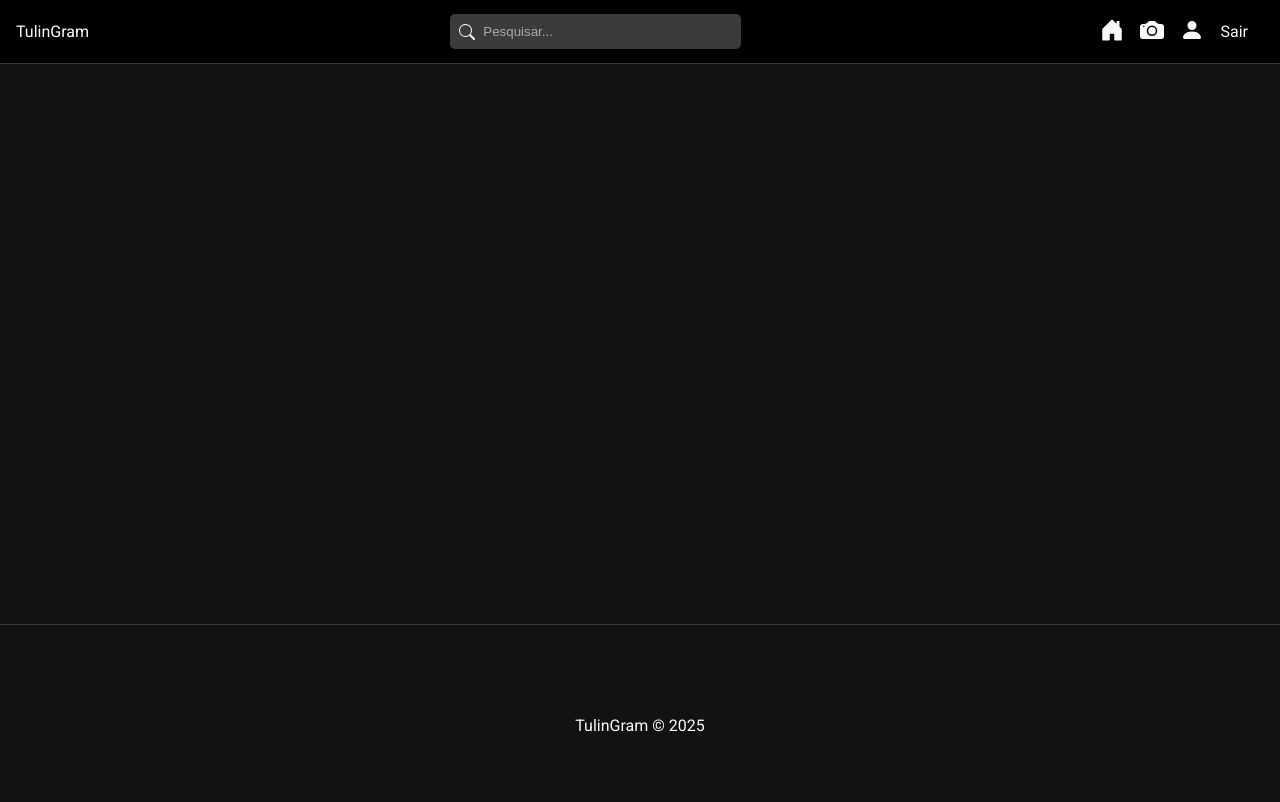
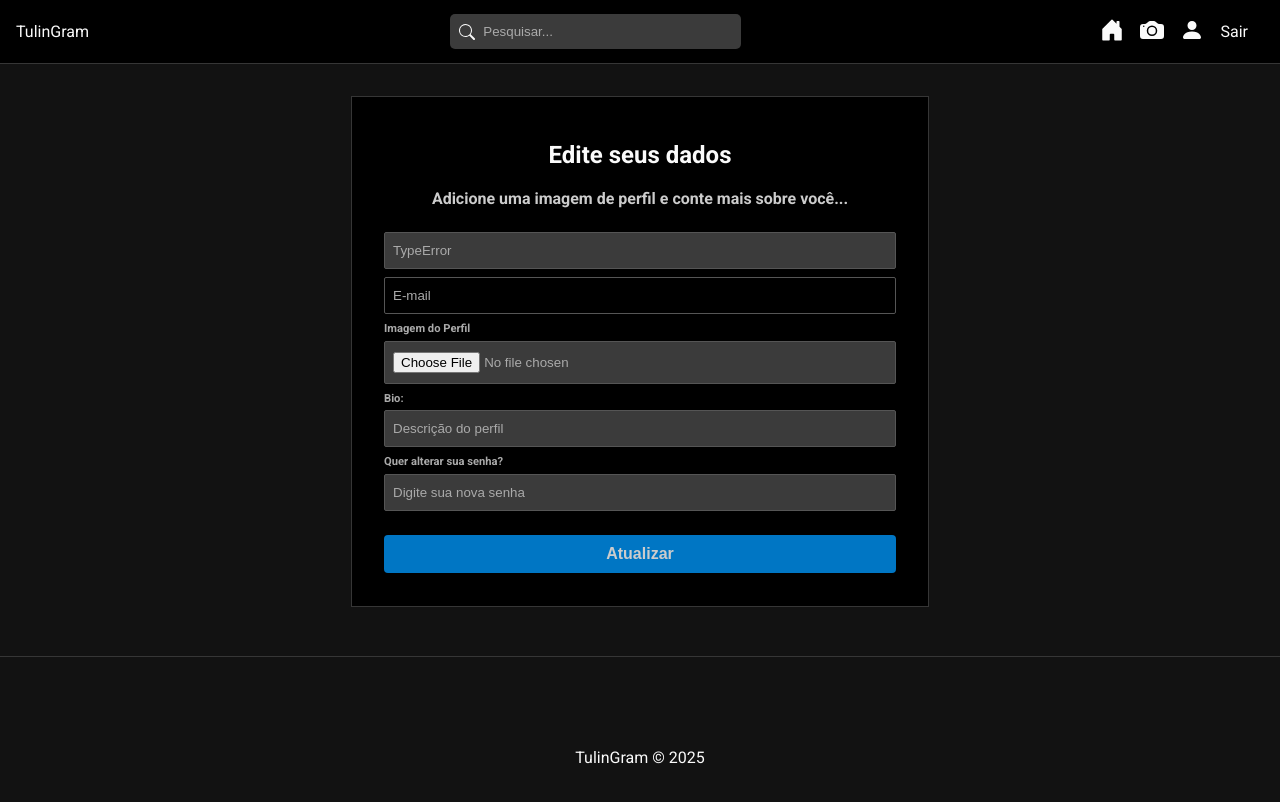
Before and after one commit to marcotuliochaves/TulinGram, a React (Vite) app in the folder frontend/: page /profile in a window 1280 px wide. Shown: the top 802 px of the page. Built offline with nearby package versions, Linux system fonts and the light colour scheme; no server answers; sample sign-in values are in the browser's storage.

Commit message:
feat: Atualização de perfil do usuário

```diff
--- a/frontend/src/App.jsx
+++ b/frontend/src/App.jsx
@@ -14,6 +14,7 @@
 import Home from "./pages/Home/Home";
 import Login from "./pages/Auth/Login";
 import Register from "./pages/Auth/Register";
+import EditProfile from "./pages/EditProfile/EditProfile";
 
 function App() {
   const { auth, loading } = useAuth();
@@ -32,6 +33,10 @@
             element={auth ? <Home /> : <Navigate to="/login" />}
           />
           <Route
+            path="/profile"
+            element={auth ? <EditProfile /> : <Navigate to="/login" />}
+          />
+          <Route
             path="/login"
             element={!auth ? <Login /> : <Navigate to="/" />}
           />
--- /dev/null
+++ b/frontend/src/pages/EditProfile/EditProfile.css
@@ -0,0 +1,19 @@
+#edit-profile {
+  border: 1px solid #363636;
+  background-color: #000;
+  padding: 1.5em 2em;
+  max-width: 40%;
+  margin: 2em auto;
+  text-align: center;
+}
+
+.subtitle {
+  color: #ccc;
+}
+
+.profile-image {
+  width: 150px;
+  height: 150px;
+  border-radius: 50%;
+  margin-bottom: 1em;
+}
--- /dev/null
+++ b/frontend/src/pages/EditProfile/EditProfile.jsx
@@ -0,0 +1,144 @@
+import "./EditProfile.css";
+
+import { uploads } from "../../utils/config";
+
+// Hooks
+import { useEffect, useState } from "react";
+import { useSelector, useDispatch } from "react-redux";
+
+// Redux
+import { profile, resetMessage, updateProfile } from "../../slices/userSlice";
+
+// Components
+import Message from "../../components/Message";
+
+const EditProfile = () => {
+  const dispatch = useDispatch();
+
+  const { user, message, error, loading } = useSelector((state) => state.user);
+
+  const [name, setName] = useState("");
+  const [email, setEmail] = useState("");
+  const [password, setPassword] = useState("");
+  const [profileImage, setProfileImage] = useState("");
+  const [bio, setBio] = useState("");
+  const [previewImage, setPreviewImage] = useState("");
+
+  // States
+
+  // Load user data
+  useEffect(() => {
+    dispatch(profile());
+  }, [dispatch]);
+
+  // Fill form with user data
+  useEffect(() => {
+    if (user) {
+      setName(user.name);
+      setEmail(user.email);
+      setBio(user.bio);
+    }
+  }, [user]);
+
+  const handleSubmit = async (e) => {
+    e.preventDefault();
+
+    // Gather user data from states
+    const userData = {
+      name,
+    };
+
+    if (profileImage) {
+      userData.profileImage = profileImage;
+    }
+
+    if (bio) {
+      userData.bio = bio;
+    }
+
+    if (password) {
+      userData.password = password;
+    }
+
+    // build form data
+    const formData = new FormData();
+
+    const userFormData = Object.keys(userData).forEach((key) =>
+      formData.append(key, userData[key])
+    );
+
+    formData.append("user", userFormData);
+
+    await dispatch(updateProfile(formData));
+
+    setTimeout(() => {
+      dispatch(resetMessage());
+    }, 2000);
+  };
+
+  const handleFile = (e) => {
+    // image preview
+    const image = e.target.files[0];
+
+    setPreviewImage(image);
+
+    // change image state
+    setProfileImage(image);
+  };
+  return (
+    <div id="edit-profile">
+      <h2>Edite seus dados</h2>
+      <p className="subtitle">
+        Adicione uma imagem de perfil e conte mais sobre você...
+      </p>
+      {(user.profileImage || previewImage) && (
+        <img
+          className="profile-image"
+          src={
+            previewImage
+              ? URL.createObjectURL(previewImage)
+              : `${uploads}/users/${user.profileImage}`
+          }
+          alt={user.name}
+        />
+      )}
+      <form onSubmit={handleSubmit}>
+        <input
+          type="text"
+          placeholder="Nome"
+          onChange={(e) => setName(e.target.value)}
+          value={name || ""}
+        />
+        <input type="email" placeholder="E-mail" disabled value={email || ""} />
+        <label>
+          <span>Imagem do Perfil</span>
+          <input type="file" onChange={handleFile} />
+        </label>
+        <label>
+          <span>Bio:</span>
+          <input
+            type="text"
+            placeholder="Descrição do perfil"
+            onChange={(e) => setBio(e.target.value)}
+            value={bio || ""}
+          />
+        </label>
+        <label>
+          <span>Quer alterar sua senha?</span>
+          <input
+            type="password"
+            placeholder="Digite sua nova senha"
+            onChange={(e) => setPassword(e.target.value)}
+            value={password || ""}
+          />
+        </label>
+        {!loading && <input type="submit" value="Atualizar" />}
+        {loading && <input type="submit" value="Aguarde..." disabled />}
+        {error && <Message msg={error} type="error" />}
+        {message && <Message msg={message} type="success" />}
+      </form>
+    </div>
+  );
+};
+
+export default EditProfile;
--- /dev/null
+++ b/frontend/src/services/userService.jsx
@@ -0,0 +1,54 @@
+import { api, requestConfig } from "../utils/config";
+
+// Get user details
+const profile = async (data, token) => {
+  const config = requestConfig("GET", data, token);
+
+  try {
+    const res = await fetch(api + "/users/profile", config)
+      .then((res) => res.json())
+      .catch((err) => err);
+
+    return res;
+  } catch (error) {
+    console.log(error);
+  }
+};
+
+// Update user details
+const updateProfile = async (data, token) => {
+  const config = requestConfig("PUT", data, token, true);
+
+  try {
+    const res = await fetch(api + "/users/", config)
+      .then((res) => res.json())
+      .catch((err) => err);
+
+    return res;
+  } catch (error) {
+    console.log(error);
+  }
+};
+
+// Get user details
+const getUserDetails = async (id) => {
+  const config = requestConfig("GET");
+
+  try {
+    const res = await fetch(api + "/users/" + id, config)
+      .then((res) => res.json())
+      .catch((err) => err);
+
+    return res;
+  } catch (error) {
+    console.log(error);
+  }
+};
+
+const userService = {
+  profile,
+  updateProfile,
+  getUserDetails,
+};
+
+export default userService;
--- /dev/null
+++ b/frontend/src/slices/userSlice.jsx
@@ -0,0 +1,86 @@
+import { createSlice, createAsyncThunk } from "@reduxjs/toolkit";
+
+import userService from "../services/userService";
+
+const initialState = {
+  user: {},
+  error: false,
+  success: false,
+  loading: false,
+  message: null,
+};
+
+// Get user details, for edit data
+export const profile = createAsyncThunk(
+  "user/profile",
+  async (user, thunkAPI) => {
+    const token = thunkAPI.getState().auth.user.token;
+
+    const data = await userService.profile(user, token);
+
+    console.log(data);
+
+    return data;
+  }
+);
+
+// Update user details
+export const updateProfile = createAsyncThunk(
+  "user/update",
+  async (user, thunkAPI) => {
+    const token = thunkAPI.getState().auth.user.token;
+
+    const data = await userService.updateProfile(user, token);
+
+    // Check for errors
+    if (data.errors) {
+      return thunkAPI.rejectWithValue(data.errors[0]);
+    }
+
+    console.log(data);
+
+    return data;
+  }
+);
+
+export const userSlice = createSlice({
+  name: "user",
+  initialState,
+  reducers: {
+    resetMessage: (state) => {
+      state.message = null;
+    },
+  },
+  extraReducers: (builder) => {
+    builder
+      .addCase(profile.pending, (state) => {
+        state.loading = true;
+        state.error = null;
+      })
+      .addCase(profile.fulfilled, (state, action) => {
+        state.loading = false;
+        state.success = true;
+        state.error = null;
+        state.user = action.payload;
+      })
+      .addCase(updateProfile.pending, (state) => {
+        state.loading = true;
+        state.error = null;
+      })
+      .addCase(updateProfile.fulfilled, (state, action) => {
+        state.loading = false;
+        state.success = true;
+        state.error = null;
+        state.user = action.payload;
+        state.message = "Usuário atualizado com sucesso!";
+      })
+      .addCase(updateProfile.rejected, (state, action) => {
+        state.loading = false;
+        state.error = action.payload;
+        state.user = null;
+      });
+  },
+});
+
+export const { resetMessage } = userSlice.actions;
+export default userSlice.reducer;
--- a/frontend/src/store.jsx
+++ b/frontend/src/store.jsx
@@ -1,9 +1,11 @@
 import { configureStore } from "@reduxjs/toolkit";
 
 import authReducer from "./slices/authSlice";
+import userReducer from "./slices/userSlice";
 
 export const store = configureStore({
   reducer: {
     auth: authReducer,
+    user: userReducer,
   },
 });
```
Also changed, not shown: 3 other files (tests, documents, lock files or other folders).
